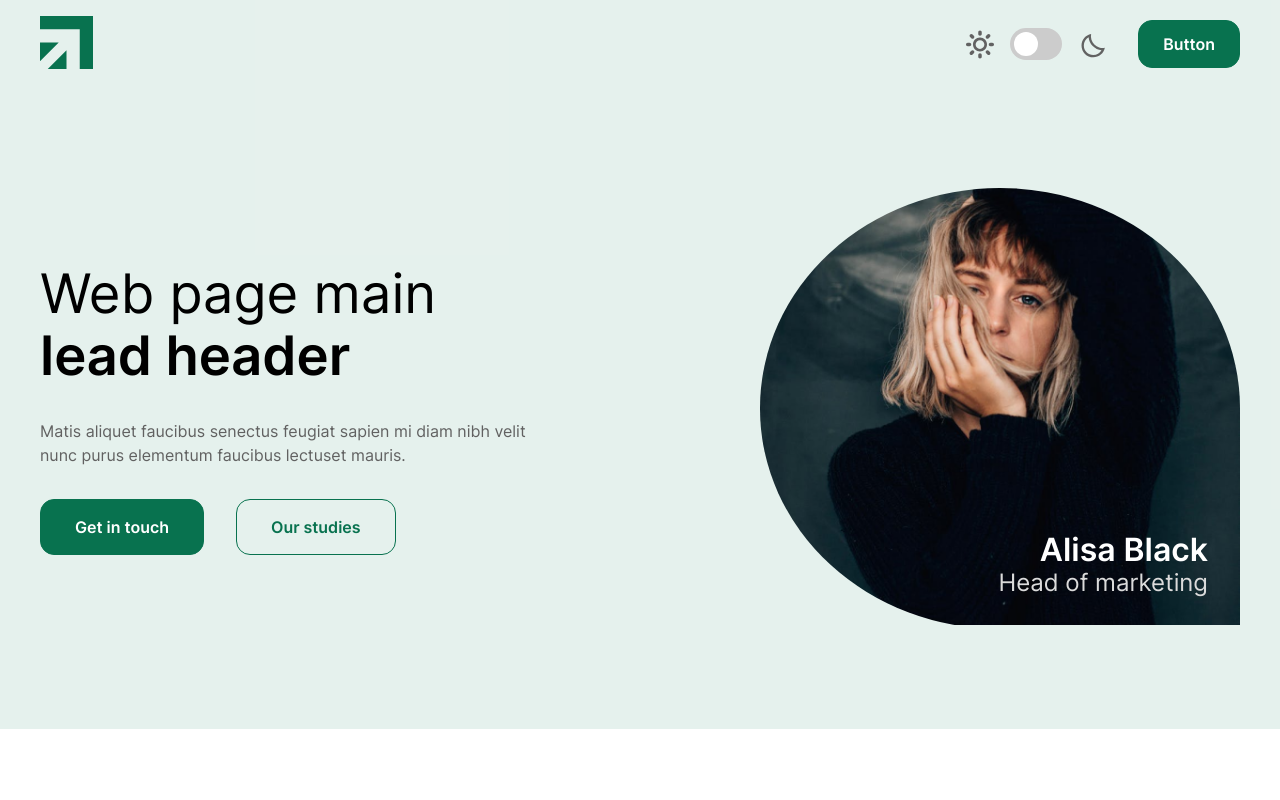
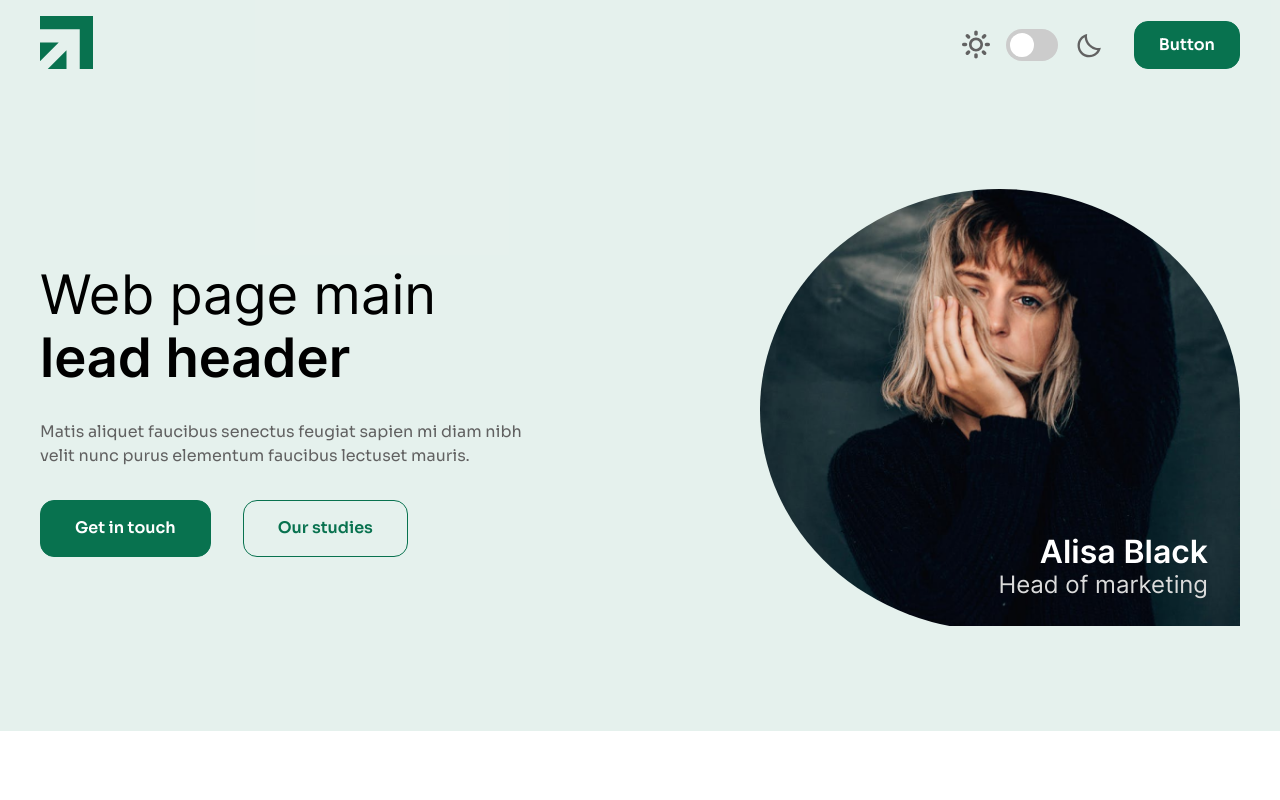
Before and after one commit to MARKO11111/portfolio_basic, a plain HTML site: page index.html in a window 1280 px wide. Shown: the top 800 px of the page. Drawn offline with Linux system fonts and the light colour scheme.

Commit message:
Reverted last commit

```diff
--- /dev/null
+++ b/scss/abstracts/_functions.scss
@@ -0,0 +1,3 @@
+// -----------------------------------------------------------------------------
+// This file contains all application-wide Sass functions.
+// -----------------------------------------------------------------------------
--- a/scss/abstracts/_index.scss
+++ b/scss/abstracts/_index.scss
@@ -1,3 +1,4 @@
+@forward 'functions';
 @forward 'mixins';
 @forward 'variables';
 @forward 'breakpoints';
--- a/scss/abstracts/_variables.scss
+++ b/scss/abstracts/_variables.scss
@@ -3,6 +3,7 @@
 // -----------------------------------------------------------------------------
 
 /// container max-width
+@use 'functions' as *;
 
 $max-width: 1200px;
 
@@ -10,6 +11,8 @@ $max-width: 1200px;
 
 $font-inter-regular: InterRegular, sans-serif;
 $font-inter-semibold: InterSemibold, sans-serif;
+$font-sora-regular: SoraRegular, sans-serif;
+$font-sora-semibold: SoraSemibold, sans-serif;
 
 /// font sizes
 
--- a/scss/base/_base.scss
+++ b/scss/base/_base.scss
@@ -6,7 +6,7 @@
 
 html {
   font-size: $base-size;
-  font-family: $font-inter-regular, sans-serif;
+  font-family: $font-sora-regular, sans-serif;
 }
 
 *,
--- a/scss/base/_fonts.scss
+++ b/scss/base/_fonts.scss
@@ -13,6 +13,11 @@
   }
 
   @font-face {
-    font-family: InterBold;
-    src: url(../src/fonts/Inter-Bold.ttf);
+    font-family: SoraRegular;
+    src: url(../src/fonts/Sora-Regular.ttf);
   }
+
+  @font-face {
+    font-family: SoraSemiBold;
+    src: url(../src/fonts/Sora-SemiBold.ttf);
+  }
--- a/scss/components/_button.scss
+++ b/scss/components/_button.scss
@@ -10,7 +10,7 @@
     color: var(--text-30);
     border-radius: 0.875rem;
     cursor: pointer;
-    font-family: $font-inter-semibold;
+    font-family: $font-sora-semibold;
     &:hover {
         background-color: hsl(160, 92%, 20%);
     }
--- a/scss/layout/_footer.scss
+++ b/scss/layout/_footer.scss
@@ -5,6 +5,7 @@
 @use '../abstracts' as *;
 
 footer {
+  font-family: $font-sora-semibold;
   color: var(--text-20);
   margin-top: 6.25rem;
   @include mq(large) {
```
Also changed, not shown: css/main.css, src/fonts/Inter-Bold.ttf (deleted), src/fonts/Sora-Regular.ttf (added), src/fonts/Sora-SemiBold.ttf (added), 1 other file.
